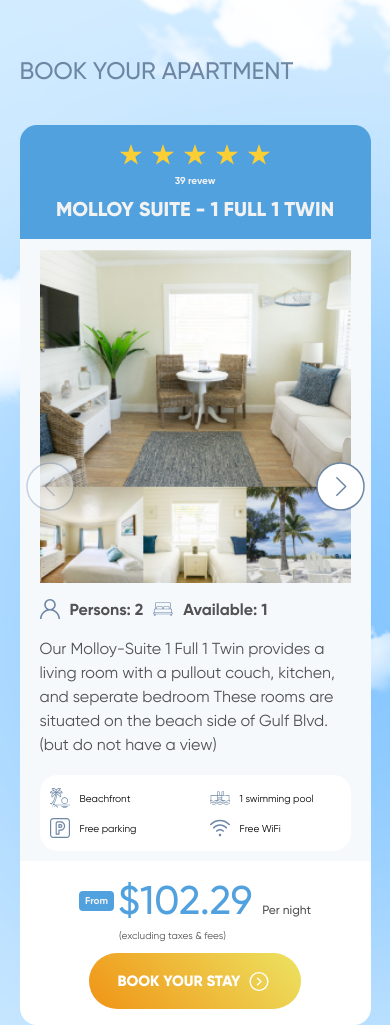
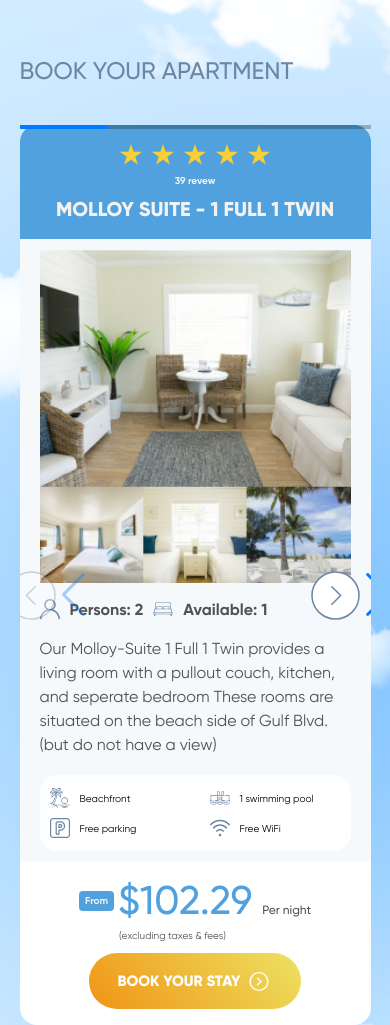
Before and after one commit to NikolayMiroshnichenko/molloy, a plain HTML site: page index.html in a window 390 px wide. Shown: the part 3400-4425 px from the top of the page. Drawn offline with nearby package versions, Linux system fonts and the light colour scheme; a web font is replaced by a local one.

Commit message:
first commit fix

```diff
--- a/scss/_apartment.scss
+++ b/scss/_apartment.scss
@@ -250,59 +250,59 @@
     }
 
     // SWIPER
-    .swiper-pagination-progressbar {
-        position: static;
-    }
-    .swiper {
-        padding-top: 100px;
-        @media (max-width: 767px) {
-            padding-top: 0;
-        }
-    }
-    .swiper-horizontal > .swiper-pagination-progressbar,
-    .swiper-pagination-progressbar.swiper-pagination-horizontal,
-    .swiper-pagination-progressbar.swiper-pagination-vertical.swiper-pagination-progressbar-opposite,
-    .swiper-vertical > .swiper-pagination-progressbar.swiper-pagination-progressbar-opposite {
-        height: 6px;
-    }
-    .swiper-pagination-progressbar .swiper-pagination-progressbar-fill {
-        background: #6d86a4;
-    }
-    .swiper-pagination-progressbar {
-        background: #f7f7f7;
-    }
-    .swiper-button-next:after,
-    .swiper-button-prev:after {
-        font-size: 0;
-    }
-    .swiper-button-next,
-    .swiper-button-prev {
-        top: 0;
-        margin-top: 0;
-        height: auto;
-        width: auto;
+    // .swiper-pagination-progressbar {
+    //     position: static;
+    // }
+    // .swiper {
+    //     padding-top: 100px;
+    //     @media (max-width: 767px) {
+    //         padding-top: 0;
+    //     }
+    // }
+    // .swiper-horizontal > .swiper-pagination-progressbar,
+    // .swiper-pagination-progressbar.swiper-pagination-horizontal,
+    // .swiper-pagination-progressbar.swiper-pagination-vertical.swiper-pagination-progressbar-opposite,
+    // .swiper-vertical > .swiper-pagination-progressbar.swiper-pagination-progressbar-opposite {
+    //     height: 6px;
+    // }
+    // .swiper-pagination-progressbar .swiper-pagination-progressbar-fill {
+    //     background: #6d86a4;
+    // }
+    // .swiper-pagination-progressbar {
+    //     background: #f7f7f7;
+    // }
+    // .swiper-button-next:after,
+    // .swiper-button-prev:after {
+    //     font-size: 0;
+    // }
+    // .swiper-button-next,
+    // .swiper-button-prev {
+    //     top: 0;
+    //     margin-top: 0;
+    //     height: auto;
+    //     width: auto;
 
-        @media (max-width: 767px) {
-            top: 35%;
-        }
-    }
+    //     @media (max-width: 767px) {
+    //         top: 35%;
+    //     }
+    // }
 
-    .swiper-button-prev {
-        right: 60px;
-        left: auto;
+    // .swiper-button-prev {
+    //     right: 60px;
+    //     left: auto;
 
-        @media (max-width: 767px) {
-            right: auto;
-            left: 0;
-        }
-    }
+    //     @media (max-width: 767px) {
+    //         right: auto;
+    //         left: 0;
+    //     }
+    // }
 
-    .swiper-button-next {
-        right: 0;
+    // .swiper-button-next {
+    //     right: 0;
 
-        @media (max-width: 767px) {
-            right: 0;
-            left: auto;
-        }
-    }
+    //     @media (max-width: 767px) {
+    //         right: 0;
+    //         left: auto;
+    //     }
+    // }
 }
--- a/scss/_florida.scss
+++ b/scss/_florida.scss
@@ -120,7 +120,7 @@
         opacity: 0.1;
 
         @media (max-width: 767px) {
-            right: -10%;
+            right: -5%;
             transform: translateY(-20%);
         }
     }
```
Also changed, not shown: css/main.css, css/main.min.css, scss/main.scss (line endings or trailing spaces), 2 other files.
